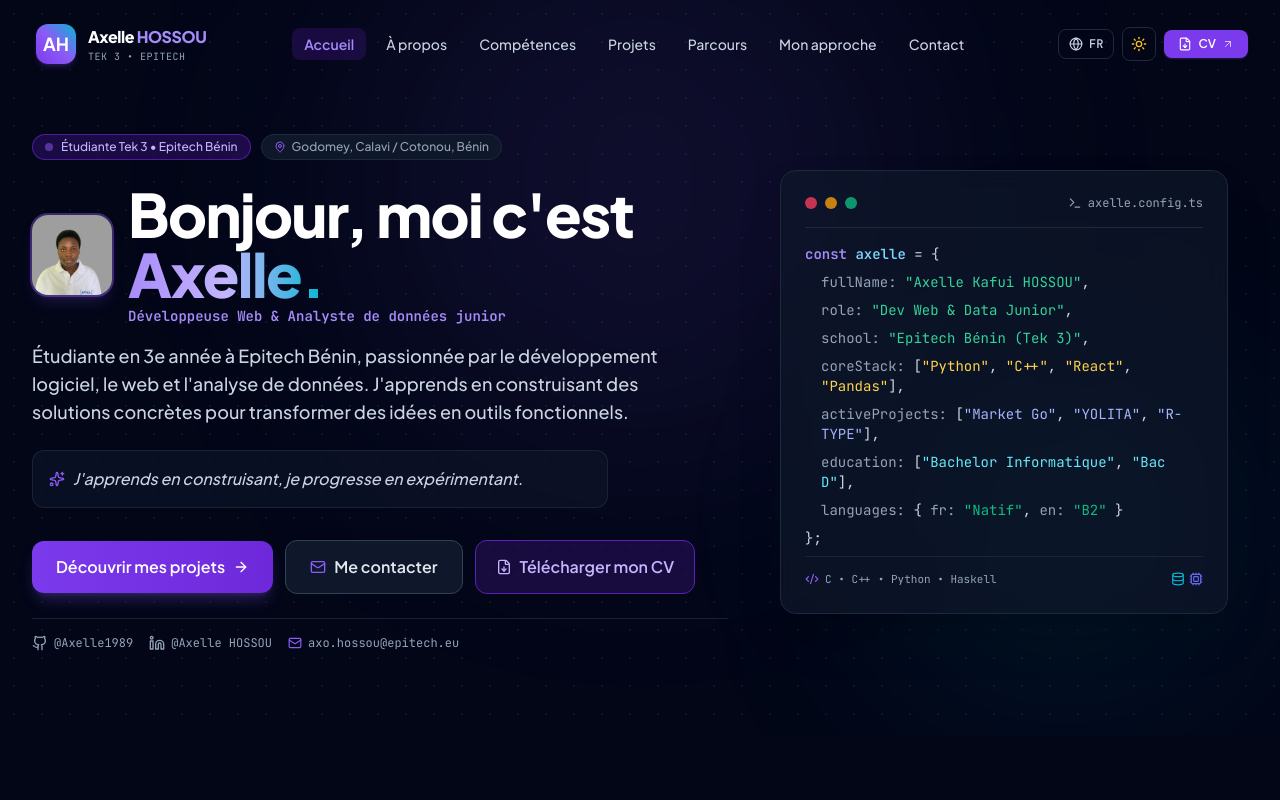
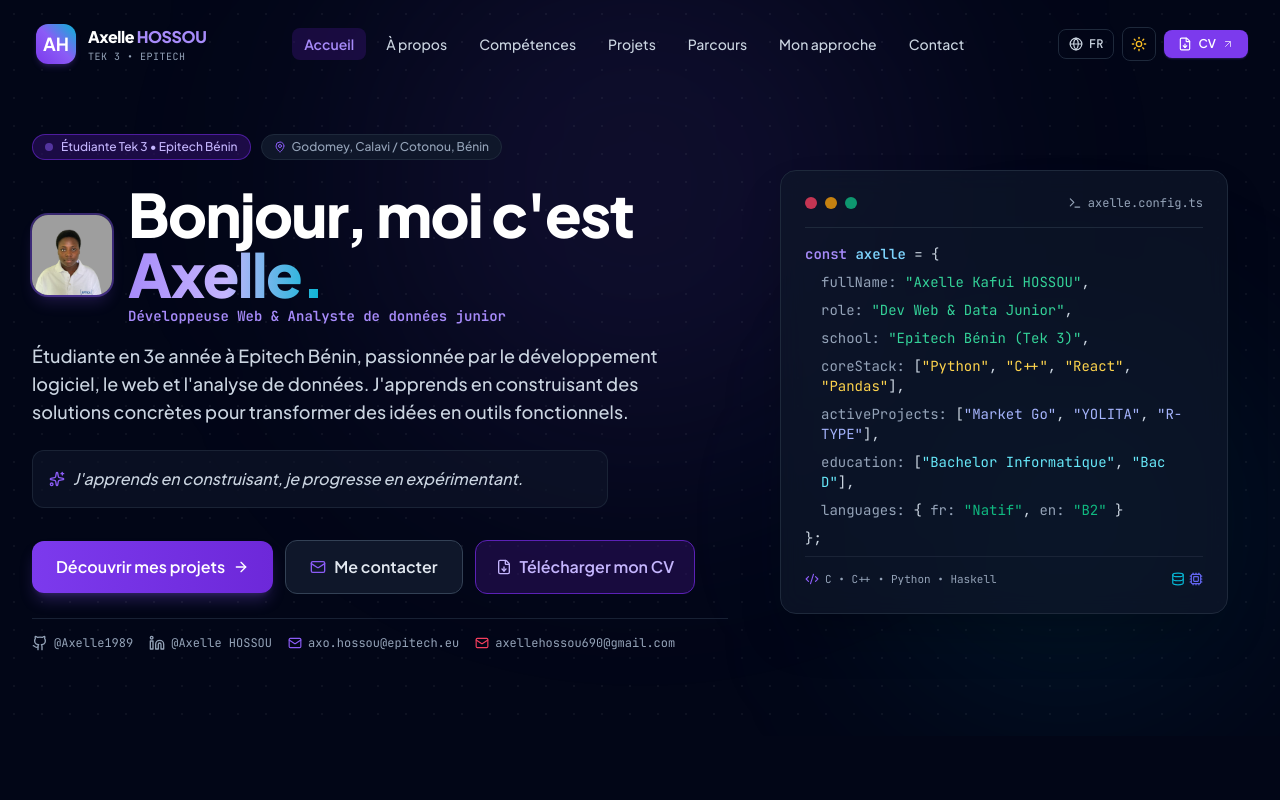
Before and after one commit to Axelle1989/Portfolio_Axelle, a React (Vite) app: page / in a window 1280 px wide. Shown: the top 800 px of the page. Built offline with nearby package versions, Linux system fonts and the light colour scheme; the HTML template or start-up script is replaced by a standard one.

Commit message:
feat: ajout des deux adresses e-mail (Epitech & personnel) et mise à jour du projet e-commerce YOLITA

```diff
--- a/src/components/Contact.tsx
+++ b/src/components/Contact.tsx
@@ -64,7 +64,7 @@ export const Contact: React.FC = () => {
           {/* Direct Details Column */}
           <div className="lg:col-span-5 space-y-4">
 
-            {/* Email Card */}
+            {/* Epitech Email Card */}
             <a
               href={`mailto:${profileData.email}`}
               className="p-5 rounded-2xl glass-card border border-slate-200/80 dark:border-slate-800/80 flex items-center justify-between group hover:border-brand-500/50 transition-all"
@@ -75,7 +75,7 @@ export const Contact: React.FC = () => {
                 </div>
                 <div>
                   <h3 className="text-xs font-mono uppercase tracking-wider text-slate-500 dark:text-slate-400">
-                    {t.contact.emailTitle}
+                    E-mail Étudiant (Epitech)
                   </h3>
                   <p className="text-sm font-bold text-slate-900 dark:text-white mt-0.5 group-hover:text-brand-500 transition-colors">
                     {profileData.email}
@@ -83,6 +83,27 @@ export const Contact: React.FC = () => {
                 </div>
               </div>
               <ArrowUpRight className="w-4 h-4 text-slate-400 group-hover:text-brand-500 transition-colors" />
+            </a>
+
+            {/* Personal Email Card */}
+            <a
+              href={`mailto:${profileData.personalEmail}`}
+              className="p-5 rounded-2xl glass-card border border-slate-200/80 dark:border-slate-800/80 flex items-center justify-between group hover:border-brand-500/50 transition-all"
+            >
+              <div className="flex items-center gap-4">
+                <div className="w-10 h-10 rounded-xl bg-rose-50 dark:bg-rose-950/60 flex items-center justify-center text-rose-600 dark:text-rose-400 shrink-0">
+                  <Mail className="w-5 h-5" />
+                </div>
+                <div>
+                  <h3 className="text-xs font-mono uppercase tracking-wider text-slate-500 dark:text-slate-400">
+                    E-mail Personnel
+                  </h3>
+                  <p className="text-sm font-bold text-slate-900 dark:text-white mt-0.5 group-hover:text-rose-500 transition-colors">
+                    {profileData.personalEmail}
+                  </p>
+                </div>
+              </div>
+              <ArrowUpRight className="w-4 h-4 text-slate-400 group-hover:text-rose-500 transition-colors" />
             </a>
 
             {/* Phone Card */}
--- a/src/components/Hero.tsx
+++ b/src/components/Hero.tsx
@@ -149,9 +149,19 @@ export const Hero: React.FC = () => {
               <a
                 href={`mailto:${profileData.email}`}
                 className="inline-flex items-center gap-1.5 hover:text-brand-600 dark:hover:text-brand-400 transition-colors"
+                title="E-mail Epitech"
               >
                 <Mail className="w-3.5 h-3.5 text-brand-500" />
                 <span>{profileData.email}</span>
+              </a>
+
+              <a
+                href={`mailto:${profileData.personalEmail}`}
+                className="inline-flex items-center gap-1.5 hover:text-brand-600 dark:hover:text-brand-400 transition-colors"
+                title="E-mail Personnel"
+              >
+                <Mail className="w-3.5 h-3.5 text-rose-500" />
+                <span>{profileData.personalEmail}</span>
               </a>
             </div>
 
--- a/src/data/profile.ts
+++ b/src/data/profile.ts
@@ -20,7 +20,8 @@ export interface ProfileConfig {
     en: string;
   };
   location: string;
-  email: string;
+  email: string; // Email académique Epitech
+  personalEmail: string; // Email personnel
   phone: string;
   githubUrl: string;
   linkedinUrl: string;
@@ -51,6 +52,7 @@ export const profileData: ProfileConfig = {
   },
   location: "Godomey, Calavi / Cotonou, Bénin",
   email: "axo.hossou@epitech.eu",
+  personalEmail: "axellehossou690@gmail.com",
   phone: "+229 01 47 81 67 78",
   githubUrl: "https://github.com/Axelle1989",
   linkedinUrl: "https://www.linkedin.com/in/axelle-hossou",
--- a/src/data/projects.ts
+++ b/src/data/projects.ts
@@ -95,15 +95,15 @@ export const projectsData: Project[] = [
   },
   {
     id: "yolita",
-    title: "YOLITA",
+    title: "YOLITA — E-commerce Yaourt Naturel",
     slug: "yolita",
     shortDescription: {
-      fr: "Plateforme numérique et commerciale pour une marque de yaourt naturel artisanal (« C'est Yolita »).",
-      en: "Digital showcase and sales management platform for an artisanal natural yogurt brand ('C'est Yolita')."
+      fr: "Site e-commerce et vitrine commerciale pour une marque de yaourt naturel artisanal (« C'est Yolita »).",
+      en: "E-commerce store and digital showcase for an artisanal natural yogurt brand ('C'est Yolita')."
     },
     description: {
-      fr: "YOLITA est un projet entrepreneurial et numérique né autour de la marque de yaourt naturel artisanal préparé par ma mère. J'ai conçu cette solution pour allier valorisation de marque, expérience client fluide et organisation rigoureuse des ventes.",
-      en: "YOLITA is an entrepreneurial and digital project built around the natural artisanal yogurt brand created by my mother. I designed this solution to combine brand elevation, seamless customer experience, and structured sales management."
+      fr: "YOLITA est une solution e-commerce et un projet entrepreneurial né autour de la marque de yaourt naturel artisanal préparé par ma mère. J'ai conçu et développé ce site web pour allier valorisation de marque, catalogue produit interactif, expérience d'achat et organisation des commandes.",
+      en: "YOLITA is an e-commerce platform and entrepreneurial venture built around the artisanal natural yogurt brand created by my mother. I designed and developed this website to combine brand storytelling, interactive product catalog, shopping experience, and order management."
     },
     problemStatement: {
       fr: "Passer d'une gestion manuelle informelle à un outil centralisé permettant de présenter l'offre aux clients, de valoriser l'identité de marque et de structurer le suivi des commandes au détail et en gros.",
```
